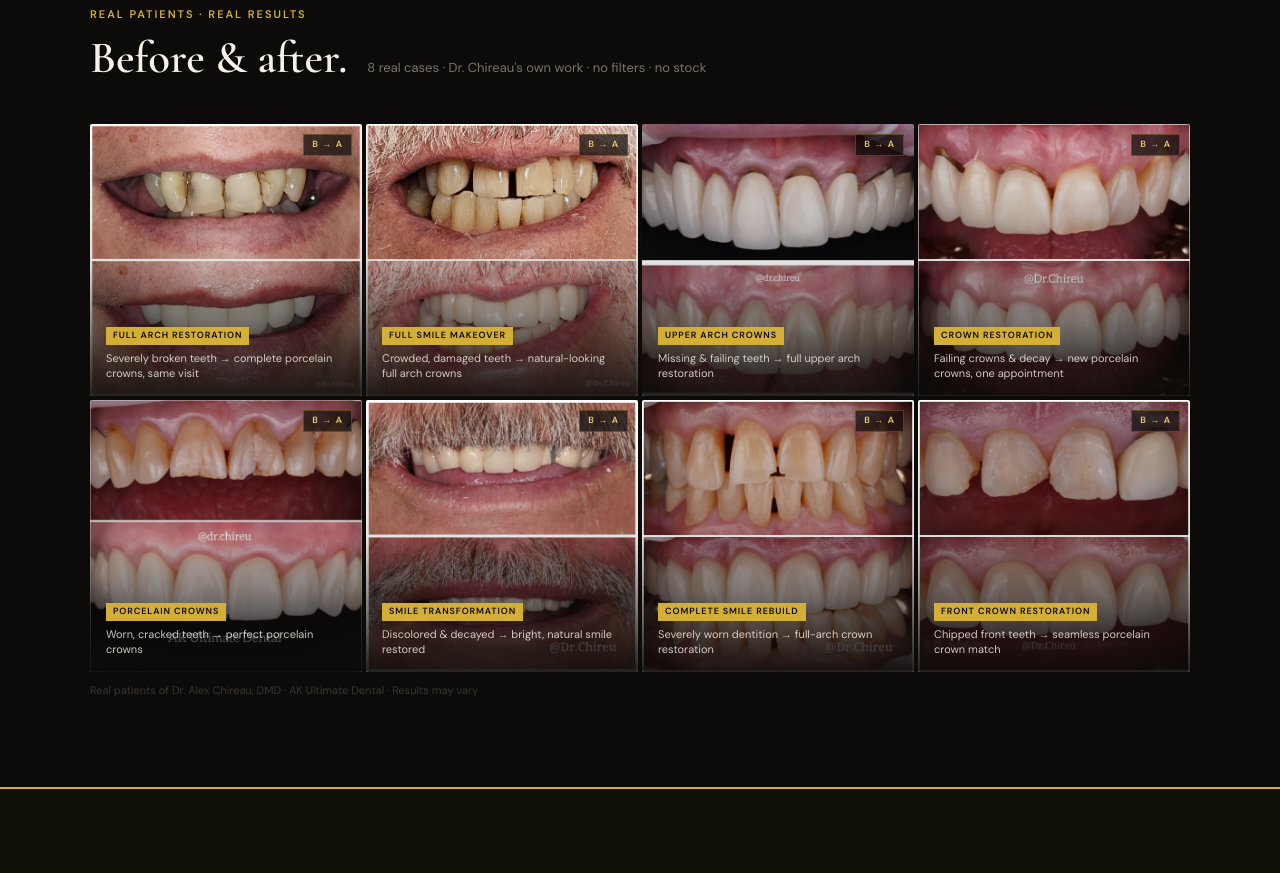
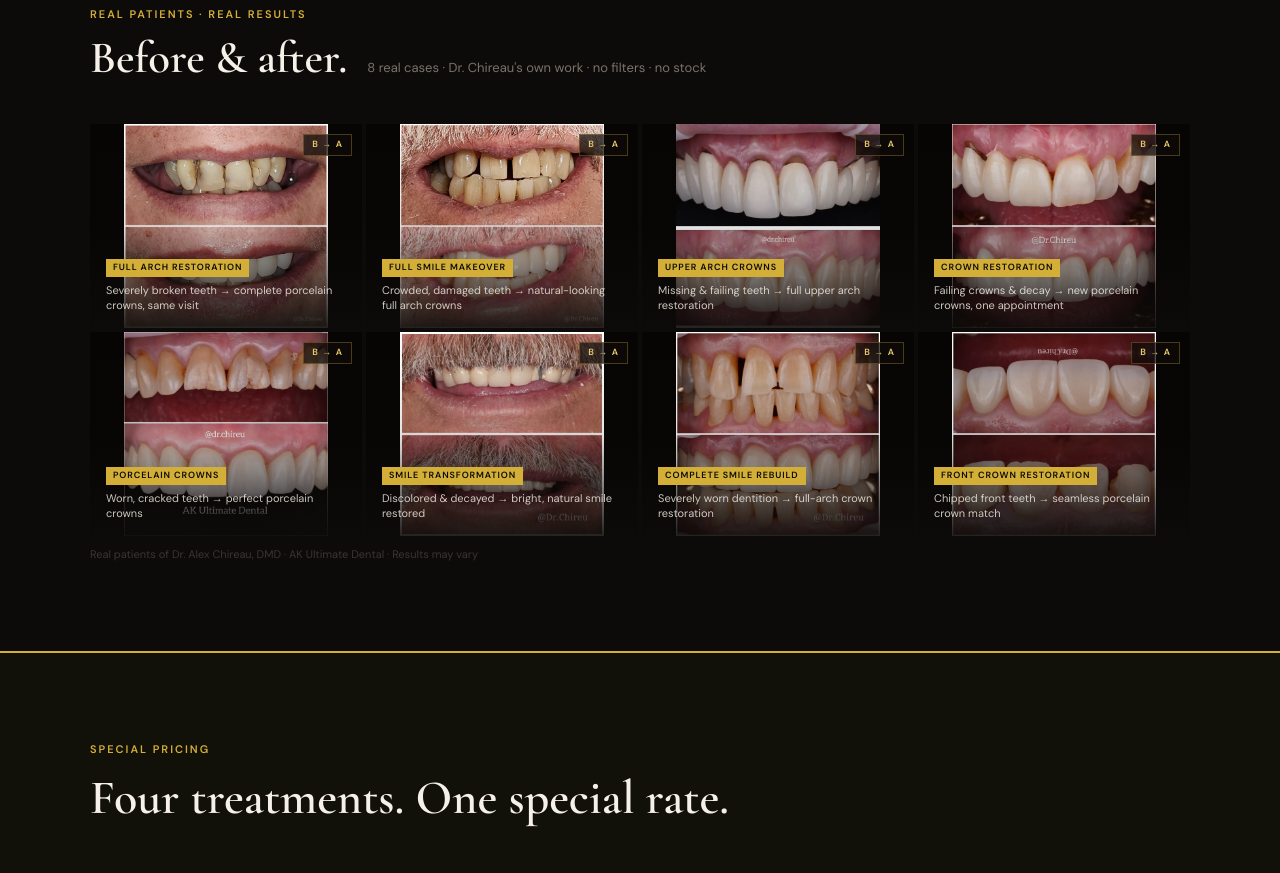
Before and after one commit to Bradpalubicki/ak-dental-website, a Next.js app: page /specials/crowns-may in a window 1280 px wide. Shown: the part 1340-2213 px from the top of the page. Built offline with nearby package versions, Linux system fonts and the light colour scheme; no server answers.

Commit message:
fix(crowns-lp): rotate hero image + gallery-08, reduce card height to 4/3

```diff
--- a/src/app/(public)/specials/crowns-may/page.tsx
+++ b/src/app/(public)/specials/crowns-may/page.tsx
@@ -301,7 +301,7 @@ export default function CrownsMayPage() {
         {/* Uniform 4-col grid — 2 rows of 4 */}
         <div style={{ maxWidth: 1100, margin: "0 auto", display: "grid", gridTemplateColumns: "repeat(4, 1fr)", gap: 4 }} className="gallery-grid">
           {GALLERY.map((photo, i) => (
-            <div key={i} className="gc" style={{ aspectRatio: "1/1" }}>
+            <div key={i} className="gc" style={{ aspectRatio: "4/3" }}>
               <Image
                 src={photo.src}
                 alt={photo.tag}
```
Also changed, not shown: public/images/crowns-lp/gallery-08.webp, public/images/crowns-lp/hero-main.webp.
